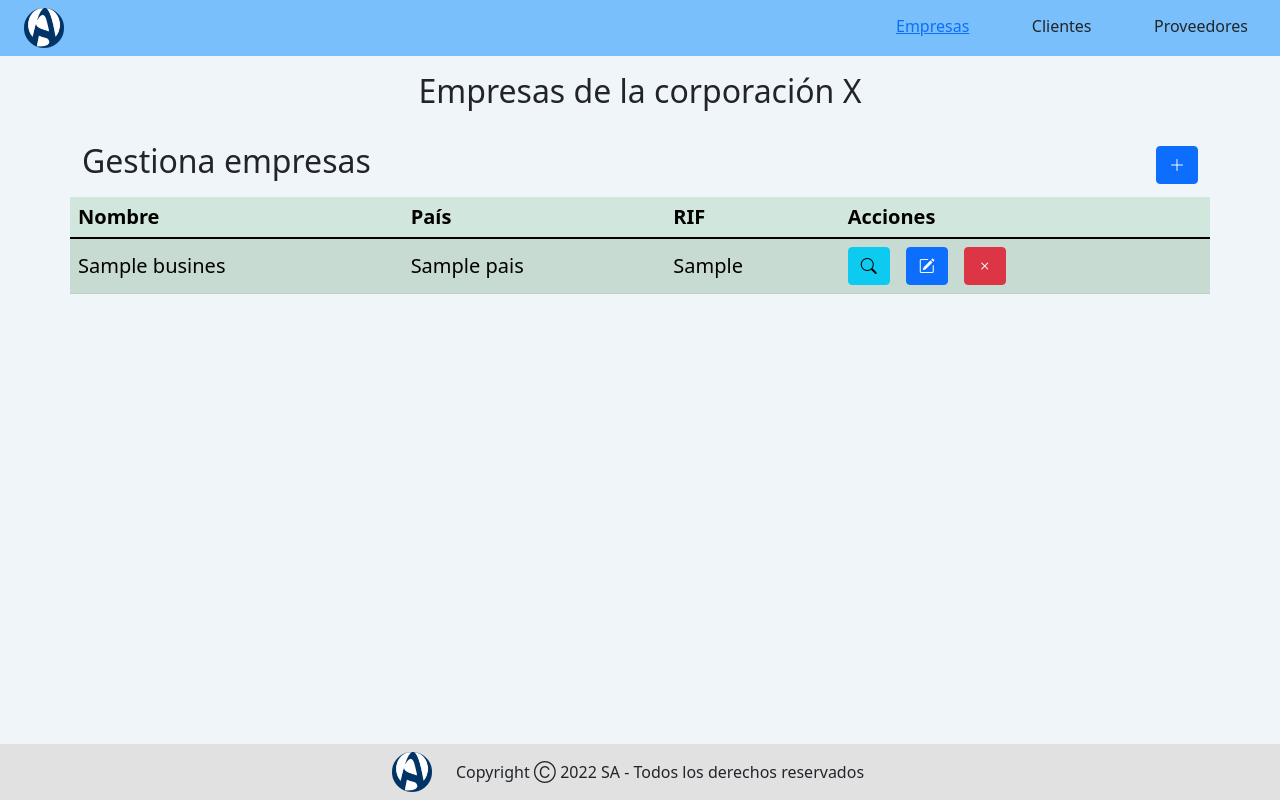
After one commit to diegosanchezp/lab1-ati2, a Django app: template lab_ati/templates/pages/business/list.html in a window 1280 px wide. The commit adds this page. Run offline with Django 4.2, Linux system fonts and the light colour scheme; the template is opened without the code that fills it: most values are stand-ins (such as "Sample title", 1, 10 or a date in 2020); some libraries are stand-ins or nearby versions.

Commit message:
Rediseño de lista de empresas

```diff
--- a/lab_ati/static/css/empresa/empresa_list.css
+++ /dev/null
@@ -1,3 +0,0 @@
-td {
-    vertical-align: middle;
-}
--- a/lab_ati/static/css/pages/_general-layout.css
+++ b/lab_ati/static/css/pages/_general-layout.css
@@ -25,3 +25,7 @@
 .bg-main{
     background-color: #F0F5F9;
 }
+.table{
+    font-size:20px;
+    vertical-align: middle;
+}
--- a/lab_ati/static/css/pages/_index.css
+++ b/lab_ati/static/css/pages/_index.css
@@ -1,3 +1,4 @@
 @import url("./_main-menu.css");
 @import url("./_general-layout.css");
 @import url("./_employee.css");
+@import url("./_business.css");
--- /dev/null
+++ b/lab_ati/templates/pages/business/list.html
@@ -0,0 +1,76 @@
+{% extends "../../base.html" %}
+{% load i18n %}
+
+{% block content %}
+    <section>
+        <h2 class="text-center pb-4"> {% trans "Empresas de la corporación X" %}<h2>
+        <form method="POST" class="container d-grid gap-3 pb-4">
+            {% csrf_token %}
+            <section class="row">
+                <section class="d-flex justify-content-between mb-2">
+                    <h2>{% trans "Gestiona empresas" %}</h2>
+                    <a href="#">
+                        <button type="button" class="btn btn-primary">
+                            <i class="bi bi-plus-lg"></i>
+                        </button>
+                    </a>
+                </section>
+
+                <table class="table table-success table-striped">
+                    <thead>
+                        <tr>
+                            <th>
+                                {% trans "Nombre" %}
+                            </th>
+                            <th>
+                                {% trans "País" %}
+                            </th>
+                            <th>
+                                {% trans "RIF" %}
+                            </th>
+                            <th>
+                                {% trans "Acciones" %}
+                            </th>
+                        </tr>
+                    </thead>
+
+                    <tbody>
+                        {% for business in object_list %}
+                            <tr>
+                                <td>
+                                    {{ business.nombre }}
+                                </td>
+                                <td>
+                                    {{ business.pais }}
+                                </td>
+                                <td>
+                                    {{ business.id_tributaria }}
+                                </td>
+                                <td class="d-flex">
+                                    <a href="#">
+                                        <button type="button" class="me-2 btn btn-info">
+                                            <i class="bi bi-search"></i>
+                                        </button>
+                                    </a>
+                                    <a href="#">
+                                        <button type="button" class="mx-2 btn btn-primary">
+                                            <i class="bi bi-pencil-square"></i>
+                                        </button>
+                                    </a>
+                                    <a href="#">
+                                        <button type="button" class="mx-2 btn btn-danger">
+                                            <i class="bi bi-x"></i>
+                                        </button>
+                                    </a>
+                                </td>
+                            </tr>
+                        {% endfor %}
+                    </tbody>
+                </table>
+                <section class="d-flex justify-content-center w-100">
+                    {% include "../../common/pagination.html" with is_paginated=is_paginated paginator=paginator page_obj=page_obj %}
+                </section>
+            </section>
+        </form>
+    </section>
+{% endblock %}
```
Also changed, not shown: lab_ati/empresa/views.py (+6 -6 lines), lab_ati/templates/empresa/empresa_list.html (deleted, +0 -71 lines), lab_ati/static/css/pages/_business.css (added).
